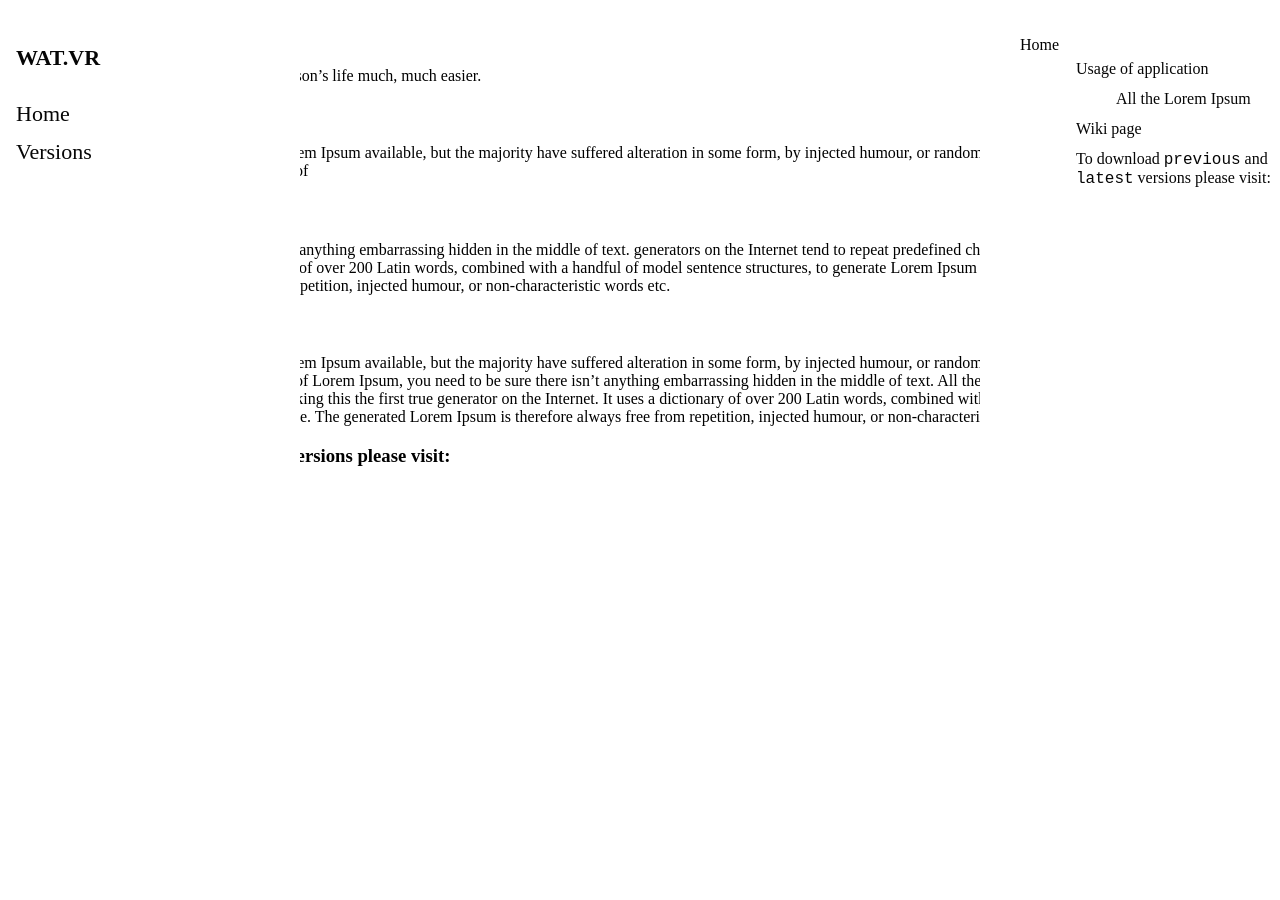
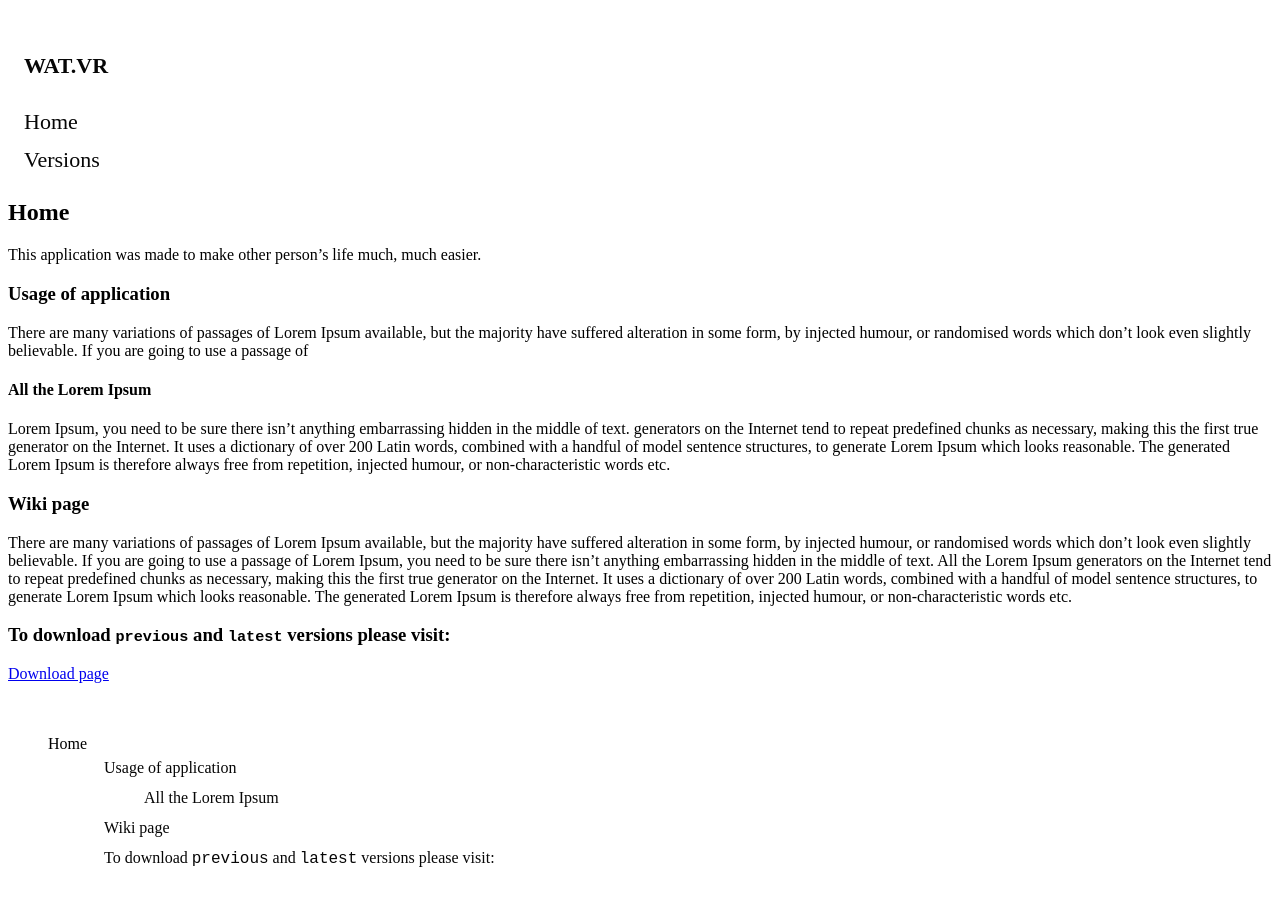
Before and after one commit to zozobalogh0817/zocs, a Jekyll site: the page built from home.md, in a window 1280 px wide. Built offline with Jekyll 4.4.1, drawn with Linux system fonts in a browser that asks for light colours.

Commit message:
feat: fix wiki-theme build bug

```diff
--- a/_includes/menu.html
+++ b/_includes/menu.html
@@ -18,11 +18,7 @@
 <style>
     .sidenav {
         height: 100%;
-        width: 300px;
-        position: fixed;
         z-index: 1;
-        top: 0;
-        left: 0;
         background-color: rgb(255, 255, 255);
         overflow-x: hidden;
         padding-top: 20px;
--- a/_includes/tocMenu.html
+++ b/_includes/tocMenu.html
@@ -6,11 +6,7 @@
 <style>
     .toc_content_sidenav {
         height: 100%;
-        width: 300px;
-        position: fixed;
         list-style: none;
-        top: 0;
-        right: 0;
         z-index: 1;
         overflow-x: hidden;
         padding-top: 20px;
--- a/_layouts/default.html
+++ b/_layouts/default.html
@@ -9,16 +9,16 @@
 {% include archiveMessage.html %}
 {% else %}
 <body class="container">
-<div class="columns">
-    <div class="column">
+<div class="row">
+    <div class="col col-sm">
         {% include menu.html %}
     </div>
 
-    <div class="content">
+    <div class="col-5 col-sm">
         {{ content }}
     </div>
 
-    <div class="column">
+    <div class="col col-sm">
         {% include tocMenu.html %}
     </div>
 </div>
```
